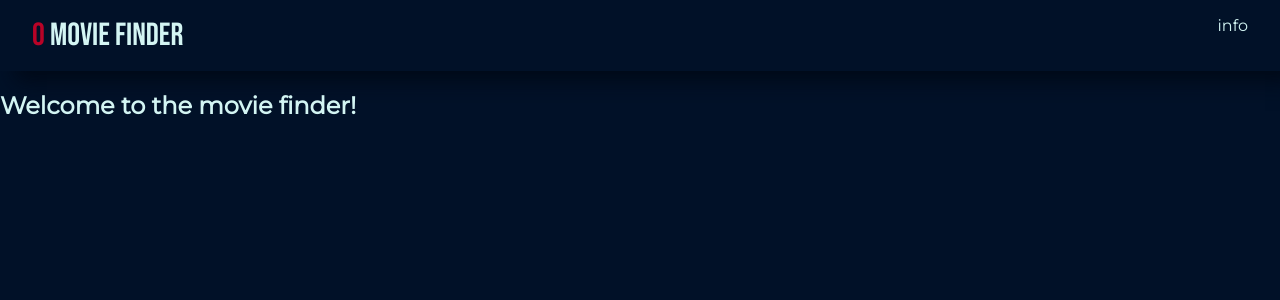
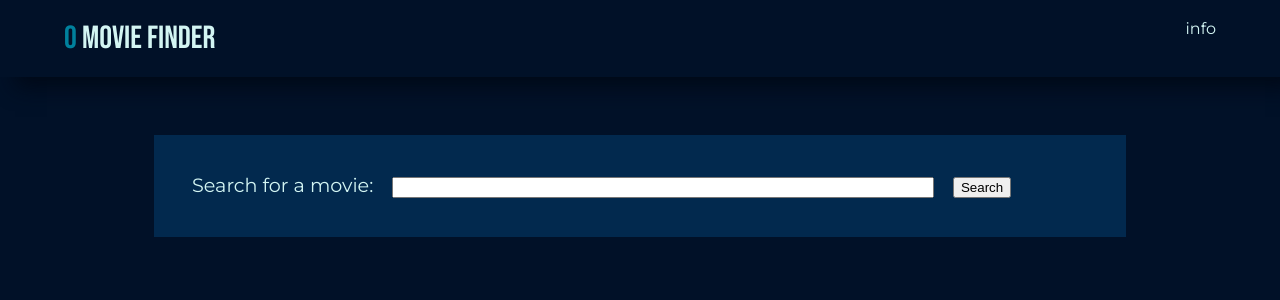
Before and after one commit to papp012/movie-finder, a Flask app: template templates/index.html in a window 1280 px wide. Shown: the top 300 px of the page. Run offline with Flask 2, Linux system fonts and the light colour scheme; the template is opened without the code that fills it, so the values that code supplies are empty.

Commit message:
feat: add search field

```diff
--- a/static/css/main.css
+++ b/static/css/main.css
@@ -23,7 +23,7 @@ header {
     box-shadow: 15px 10px 20px #010917;
 
     margin: 0;
-    padding: 1em 2em;
+    padding: 1.2em 4em;
 
     display: flex;
     flex-direction: row;
@@ -37,5 +37,23 @@ header {
 }
 
 .red-text {
-    color: var(--red);
+    color: var(--lightblue);
 }
+
+.search-field-container {
+    margin: 3em 8em;
+    padding: 2em;
+
+    font-size: larger;
+    background-color: var(--middleblue);
+
+    display: flex;
+    flex-direction: row;
+}
+
+.search-field {
+    margin: 0 1em;
+}
+.search-field > input {
+    width: 40em;
+}
--- a/templates/index.html
+++ b/templates/index.html
@@ -17,7 +17,14 @@
         <div class="menu-item">info</div>
     </header>
     <section>
-        <h1>Welcome to the movie finder!</h1>
+        <div class="search-field-container">
+            <div>Search for a movie:</div>
+            <div class="search-field">
+                <label for="searched-movie-title"></label>
+                <input id="searched-movie-title" type="text">
+            </div>
+            <div><button>Search</button></div>
+        </div>
     </section>
     <footer>
     </footer>
```
